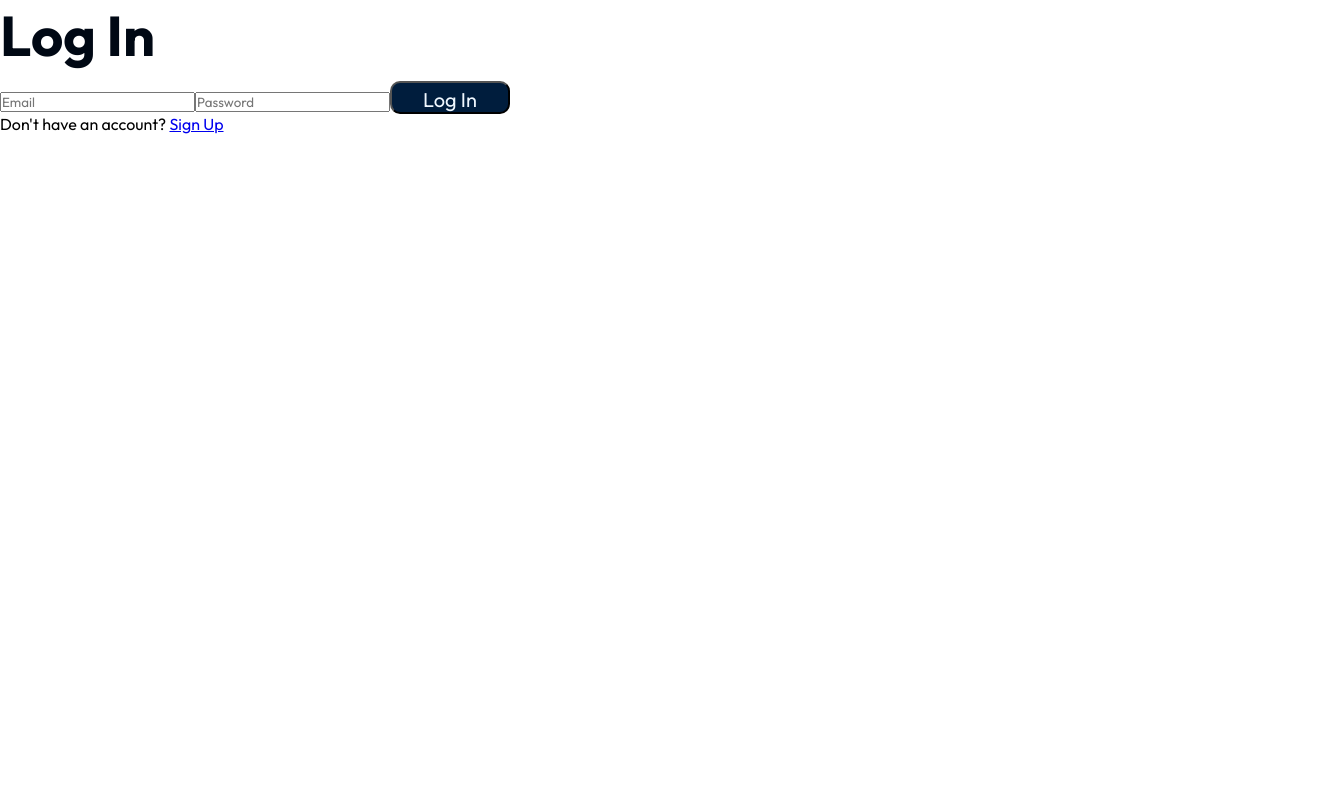
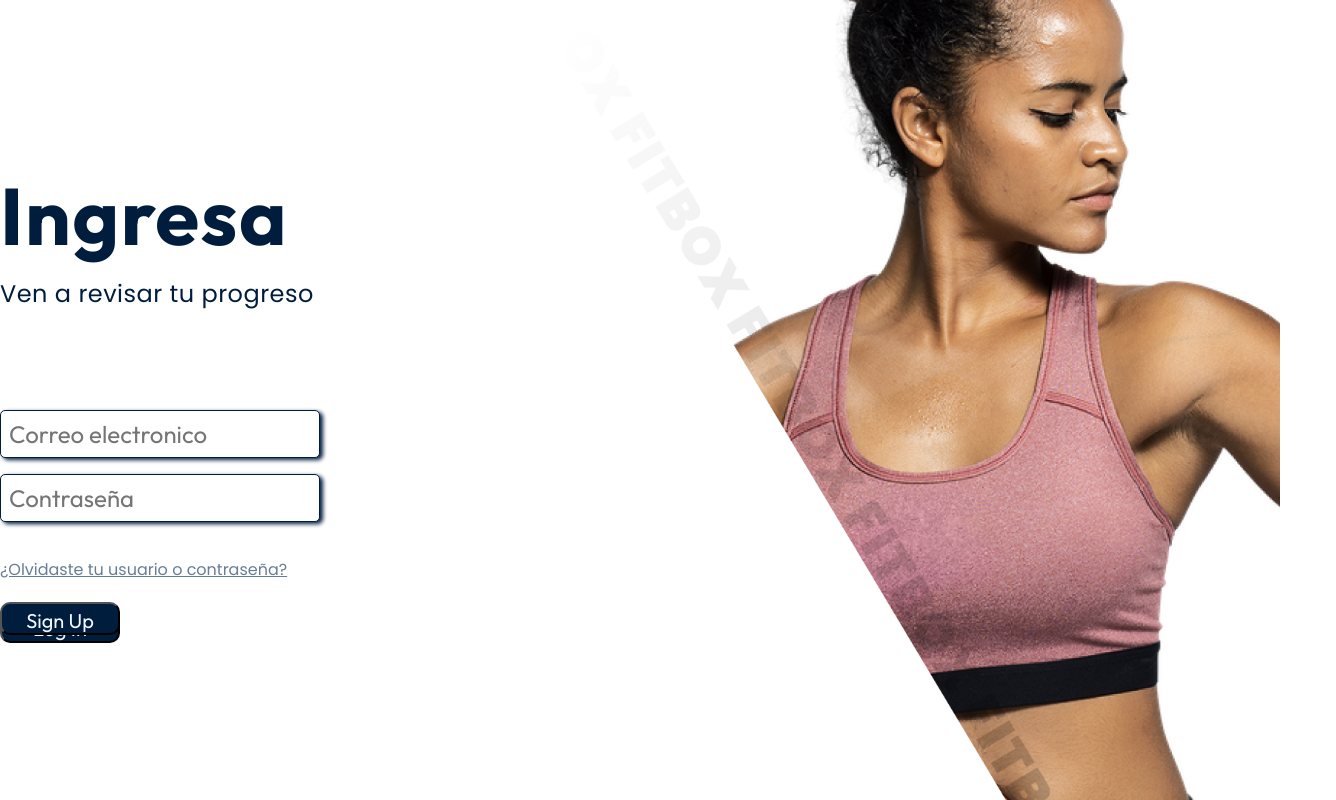
Before and after one commit to JuanMarin1322/FITBOX, a React (Create React App) app: page /login in a window 1280 px wide. Shown: the whole page, 1336 px wide, since content can reach past the window. Built offline with nearby package versions, Linux system fonts and the light colour scheme; no server answers; the HTML template or start-up script is replaced by a standard one.

Commit message:
diseño 2

```diff
--- a/src/App.css
+++ b/src/App.css
@@ -209,3 +209,130 @@
   margin-left: auto;
   margin-right: auto;
 }
+
+/* Login */
+
+.fondLogin {
+  width: 100%;
+  display: flex;
+  height: 100vh;
+  flex-direction: column;
+  background-image: url('./imagenes/login.png');
+  background-size: cover;
+  background-repeat: no-repeat;
+}
+
+.fondRegi {
+  width: 100%;
+  display: flex;
+  height: 100vh;
+  flex-direction: column;
+  background-image: url('./imagenes/Registro.png');
+  background-size: cover;
+  background-repeat: no-repeat;
+}
+.card-log{
+  width: 167vh;
+  height: 70vh;
+  margin: auto;
+  display: flex;
+  flex-direction: column;
+  justify-content: space-around;
+
+}
+
+.log h1{
+  font-family: Outfit;
+font-style: normal;
+font-weight: bold;
+display: flex;
+align-items: center;
+letter-spacing: 0.02em;
+font-size: 10vh;
+color: #001D3D;
+}
+
+.log h2{
+
+font-family: Poppins;
+font-style: normal;
+font-weight: normal;
+display: flex;
+align-items: center;
+letter-spacing: 0.02em;
+font-size: 3vh;
+
+color: #001D3D;
+}
+.card-logi {
+  width: 40vh;
+  height: 20vh;
+
+  display: flex;
+  flex-direction: column;
+  justify-content: space-around;
+
+}
+
+input[type="email"]{
+  width: 40vh;
+  /* height: 44vh; */
+  border: 1px solid #001D3D;
+  box-sizing: border-box;
+  border-radius: 5px;
+  filter: drop-shadow(3px 2px 2px #001D3D);
+  display: flex;
+  flex-direction: column;
+  justify-content: space-around;
+  margin-bottom: 1vh;
+  margin-top: 1vh;
+  font-size: 3vh;
+  padding: 1vh;
+
+}
+
+input[type="password"]{
+  width: 40vh;
+  /* height: 44vh; */
+  border: 1px solid #001D3D;
+  box-sizing: border-box;
+  border-radius: 5px;
+  filter: drop-shadow(3px 2px 2px #001D3D);
+  display: flex;
+  flex-direction: column;
+  justify-content: space-around;
+  margin-bottom: 1vh;
+  margin-top: 1vh;
+  font-size: 3vh;
+  padding: 1vh;
+
+}
+
+a {
+  font-family: Poppins;
+font-style: normal;
+font-weight: normal;
+font-size: 2vh;
+line-height: 0%;
+
+margin-top: 5vh;
+margin-bottom: 5vh;
+display: flex;
+align-items: center;
+text-align: center;
+text-decoration-line: underline;
+
+color: rgba(1, 38, 78, 0.6);
+}
+
+.regi{
+  background-color: #001D3D;
+  padding-top: 0.5vh;
+  color: aliceblue;
+  padding-left: 2vh;
+  padding-right: 2vh;
+  width: 15vh;
+  border-radius: 10px;
+  font-size: 2.5vh;
+  margin-top: 5vh;
+}
--- a/src/components/Login.js
+++ b/src/components/Login.js
@@ -30,23 +30,40 @@
     }
   }
 
+  const handleSubmitR = async (e) => {
+    e.preventDefault();
+
+      history.push('/signup');
+
+  }
+
 
   return (
-    <div className='card'>
-      <div className='card-header' >
+    <body class='fondLogin'>
+    <div className='card-log'>
+      <div className='log' >
         {error && <p className='error' >{error}</p>}
-        <h1>Log In</h1>
+        <h1>Ingresa</h1>
+        <h2>Ven a revisar tu progreso</h2>
       </div>
-      <div className='card-body'>
-        <form onSubmit={handleSubmit}>
-          <input type='email' placeholder='Email' onChange={handleEmail} />
-          <input type='password' placeholder='Password' onChange={handlePassword} />
+      <div className='card'>
+        <form onSubmit={handleSubmit} className='card-logi'>
+
+          <input type='email' placeholder='Correo electronico' onChange={handleEmail} />
+          <input type='password' placeholder='Contraseña' onChange={handlePassword} />
+          <Link to='/signup'>¿Olvidaste tu usuario o contraseña?</Link>
           <input type='submit' value='Log In' />
+
         </form>
 
-        <p>Don't have an account? <Link to='/signup'>Sign Up</Link> </p>
+        <form onSubmit={handleSubmitR}>
+         <input type='submit' value='Sign Up' className='regi'/>
+        </form>
+
+
       </div>
 
     </div>
+    </body>
   )
 }
--- a/src/components/SignUp.js
+++ b/src/components/SignUp.js
@@ -21,6 +21,13 @@
   const handlePassword = e => setPassword(e.target.value);
   const handleConfirmPassword = e => setConfirmPassword(e.target.value);
 
+  const handleSubmitR = async (e) => {
+    e.preventDefault();
+
+      history.push('/login');
+
+  }
+
   const handleSubmit = async (e) => {
     // No se recarga
     e.preventDefault();
@@ -40,8 +47,9 @@
   }
 
   return (
-    <div className='card'>
-      <div className='card-header' >
+    <body class='fondRegi'>
+    <div className='card-log'>
+      <div className='log' >
         {error && <p className='error' >{error}</p>}
         <h1>Sign Up</h1>
       </div>
@@ -53,9 +61,13 @@
           <input type='submit' value='Sign Up' />
         </form>
 
+        <form onSubmit={handleSubmitR}>
+         <input type='submit' value='Ingresa' className='regi'/>
+        </form>
         <p>Do you already have an account? <Link to='/login'>Login</Link> </p>
       </div>
 
     </div>
+    </body>
   )
 }
```
Also changed, not shown: src/imagenes/Registro.png (added).
